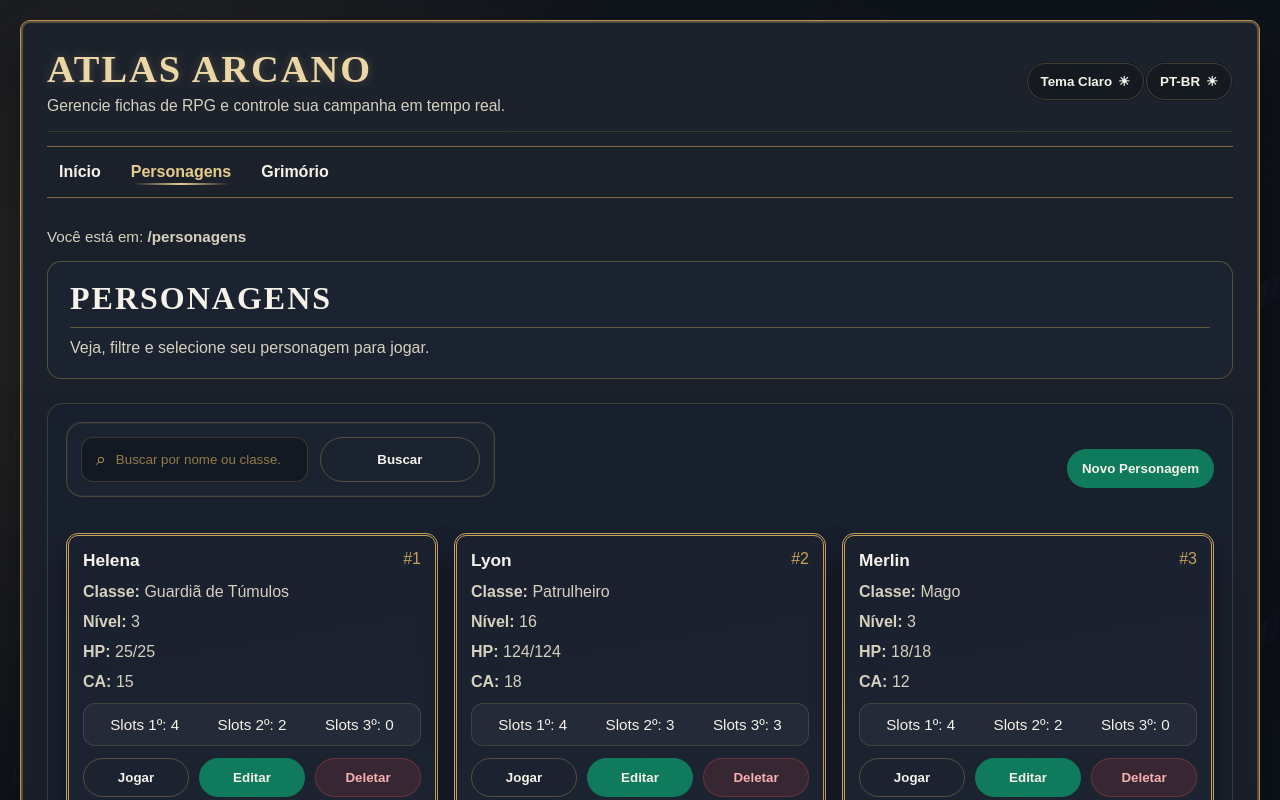
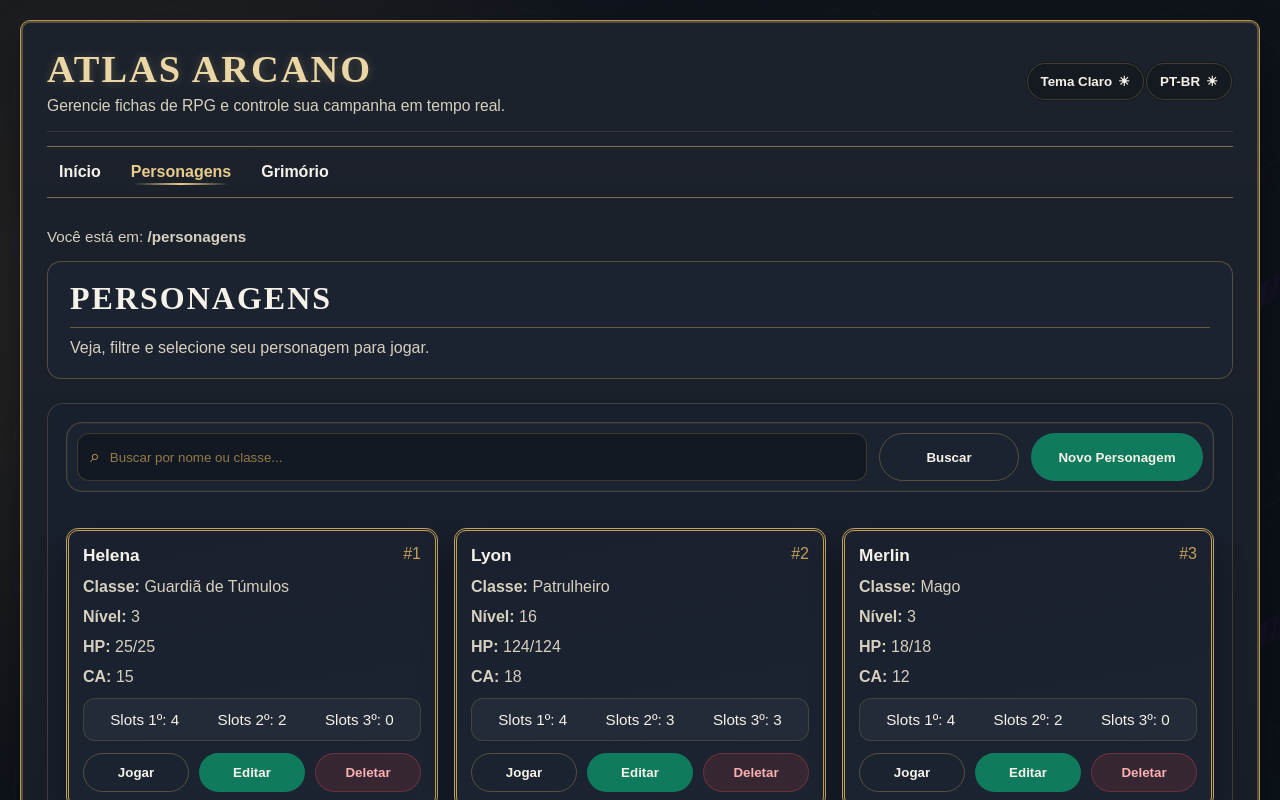
Before and after one commit to leonardoccamargo/grimmorium-react, a React (Vite) app: page /personagens in a window 1280 px wide. Shown: the top 800 px of the page. Built offline with nearby package versions, Linux system fonts and the light colour scheme.

Commit message:
Inline new character action in search bar

```diff
--- a/src/components/SearchBar.jsx
+++ b/src/components/SearchBar.jsx
@@ -1,6 +1,15 @@
 import { useLanguage } from '../context/LanguageContext.jsx'
 
-export default function SearchBar({ value, onChange, placeholder, buttonLabel, ariaLabel, onSubmit }) {
+export default function SearchBar({
+  value,
+  onChange,
+  placeholder,
+  buttonLabel,
+  ariaLabel,
+  onSubmit,
+  actionLabel,
+  actionOnClick,
+}) {
   const { language } = useLanguage()
   const labels = {
     button: buttonLabel ?? (language === 'pt-br' ? 'Buscar' : 'Search'),
@@ -23,6 +32,9 @@ export default function SearchBar({ value, onChange, placeholder, buttonLabel, a
         />
       </div>
       <button type="submit" className="btn-secondary search-bar-button">{labels.button}</button>
+      <button type="button" className="btn-primary search-bar-action-button" onClick={actionOnClick}>
+        {actionLabel ?? (language === 'pt-br' ? 'Novo Personagem' : 'New Character')}
+      </button>
     </form>
   )
 }
--- a/src/index.css
+++ b/src/index.css
@@ -996,11 +996,13 @@ input[type="number"]:focus {
 
 .search-bar {
     display: grid;
-    grid-template-columns: minmax(0, 1fr) auto;
+    grid-template-columns: minmax(0, 1fr) auto auto;
     gap: 12px;
     align-items: stretch;
     margin-bottom: 18px;
-    padding: 14px;
+    width: 100%;
+    max-width: none;
+    padding: 10px;
     border-radius: 16px;
     background: color-mix(in srgb, var(--fundo-card) 84%, var(--fundo-secundario) 16%);
     border: 1px solid rgba(197, 160, 89, 0.28);
@@ -1012,7 +1014,8 @@ input[type="number"]:focus {
     grid-template-columns: auto minmax(0, 1fr);
     align-items: center;
     gap: 10px;
-    padding: 0 14px;
+    min-height: 48px;
+    padding: 0 12px;
     border-radius: 12px;
     background: color-mix(in srgb, var(--fundo-secundario) 72%, #080d13 28%);
     border: 1px solid rgba(197, 160, 89, 0.24);
@@ -1028,7 +1031,7 @@ input[type="number"]:focus {
     min-width: 0;
     border: none;
     background: transparent;
-    padding: 14px 0;
+    padding: 10px 0;
     color: var(--texto-principal);
 }
 
@@ -1042,7 +1045,11 @@ input[type="number"]:focus {
 }
 
 .search-bar-button {
-    min-width: 160px;
+    min-width: 140px;
+}
+
+.search-bar-action-button {
+    min-width: 172px;
 }
 
 .search-bar:focus-within {
@@ -1317,7 +1324,8 @@ input[type="number"]:focus {
 }
 
 .play-step-button {
-    min-width: 110px;
+    min-width: 44px;
+    padding-inline: 12px;
     white-space: nowrap;
 }
 
@@ -1460,6 +1468,10 @@ input[type="number"]:focus {
     }
 
     .search-bar-button {
+        min-width: 100%;
+    }
+
+    .search-bar-action-button {
         min-width: 100%;
     }
 
--- a/src/pages/JogarPage.jsx
+++ b/src/pages/JogarPage.jsx
@@ -37,8 +37,8 @@ export default function JogarPage() {
       ? 'Use os botões de ajuste para alterar os valores do personagem durante a partida.'
       : 'Use the adjustment buttons to change the character values during the session.',
     hpCurrentLabel: language === 'pt-br' ? 'HP atual' : 'Current HP',
-    increase: language === 'pt-br' ? 'Aumentar' : 'Increase',
-    decrease: language === 'pt-br' ? 'Diminuir' : 'Decrease',
+    increase: '+',
+    decrease: '-',
     unsavedTitle: language === 'pt-br' ? 'Alterações não salvas' : 'Unsaved changes',
     unsavedMessage: language === 'pt-br'
       ? 'Você fez alterações que ainda não foram salvas. Deseja sair sem salvar?'
--- a/src/pages/PersonagensPage.jsx
+++ b/src/pages/PersonagensPage.jsx
@@ -84,11 +84,10 @@ export default function PersonagensPage() {
             placeholder={strings.searchPlaceholder}
             buttonLabel={strings.searchButton}
             ariaLabel={strings.searchAria}
+            actionLabel={strings.buttonNew}
+            actionOnClick={() => setIsCreating(true)}
             onSubmit={(event) => event.preventDefault()}
           />
-          <button type="button" className="btn-primary" onClick={() => setIsCreating(true)}>
-            {strings.buttonNew}
-          </button>
         </div>
 
         {status === 'loading' && <LoadingIndicator message={strings.loadingCharacters} />}
```
